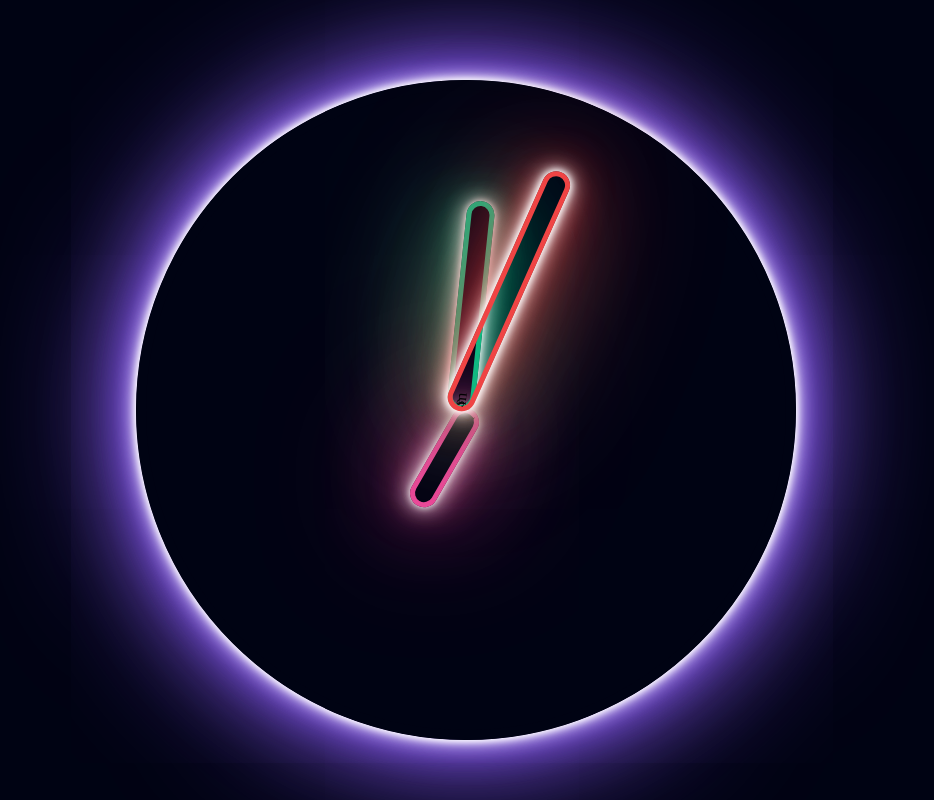
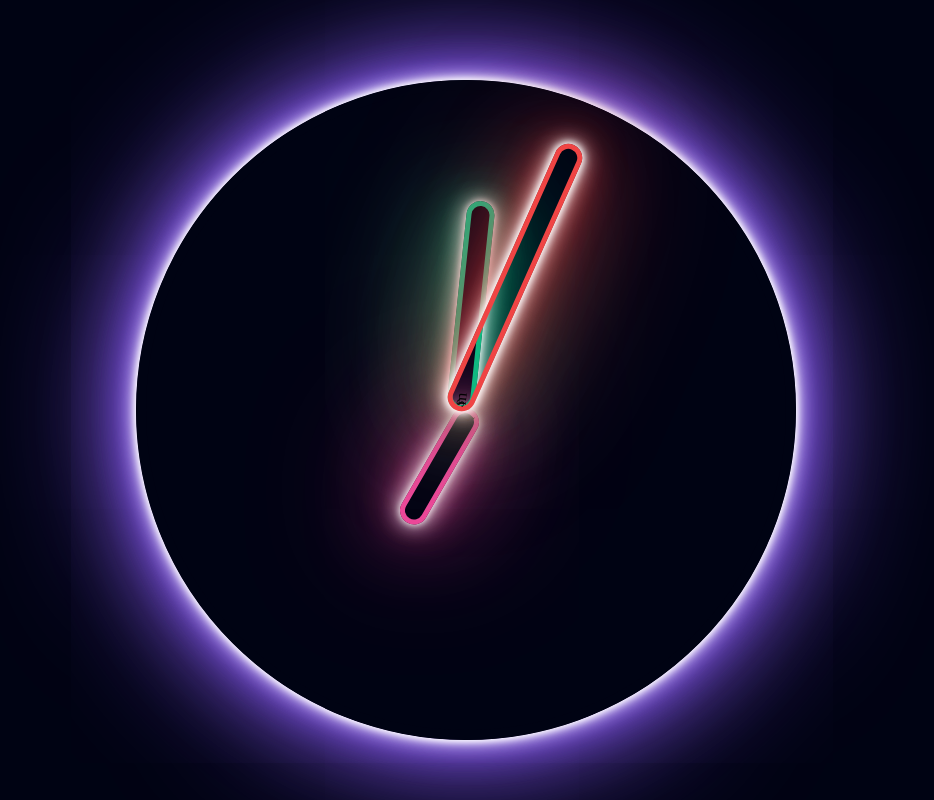
Before and after one commit to AshutoshDash1999/js-neon-clock, a plain HTML site: page index.html in a window 1280 px wide. Shown: the whole page, without its empty margins (184-1118 px from the left). Drawn offline with Linux system fonts and the light colour scheme.

Commit message:
updated styling

```diff
--- a/style.css
+++ b/style.css
@@ -29,7 +29,7 @@ body{
 
 #second{
     border: 5px solid #EF4444;
-    width: 250px;
+    width: 35vh;
     box-shadow: 0 0 7px #fff,
     0 0 11px #fff,
     0 0 21px #fff,
@@ -42,7 +42,7 @@ body{
 
 #minute{
     border: 5px solid #10B981;
-    width: 200px;
+    width: 25vh;
     box-shadow: 0 0 7px #fff,
     0 0 21px #fff,
     0 0 42px #10B981,
@@ -54,7 +54,7 @@ body{
 
 #hour{
     border: 5px solid #EC4899;
-    width: 100px;
+    width: 15vh;
     box-shadow: 0 0 7px #fff,
     0 0 21px #fff,
     0 0 42px #EC4899,
```
